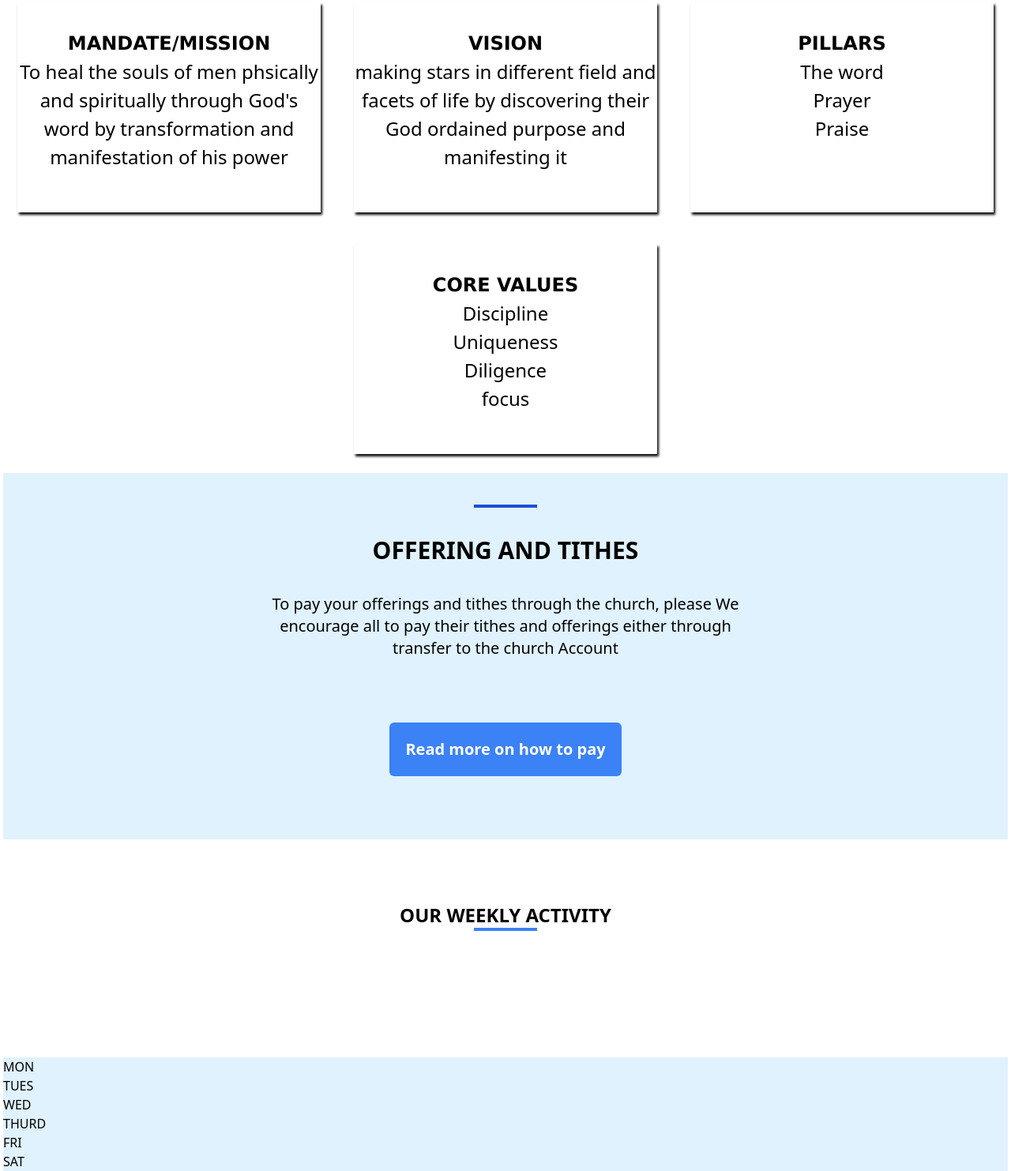
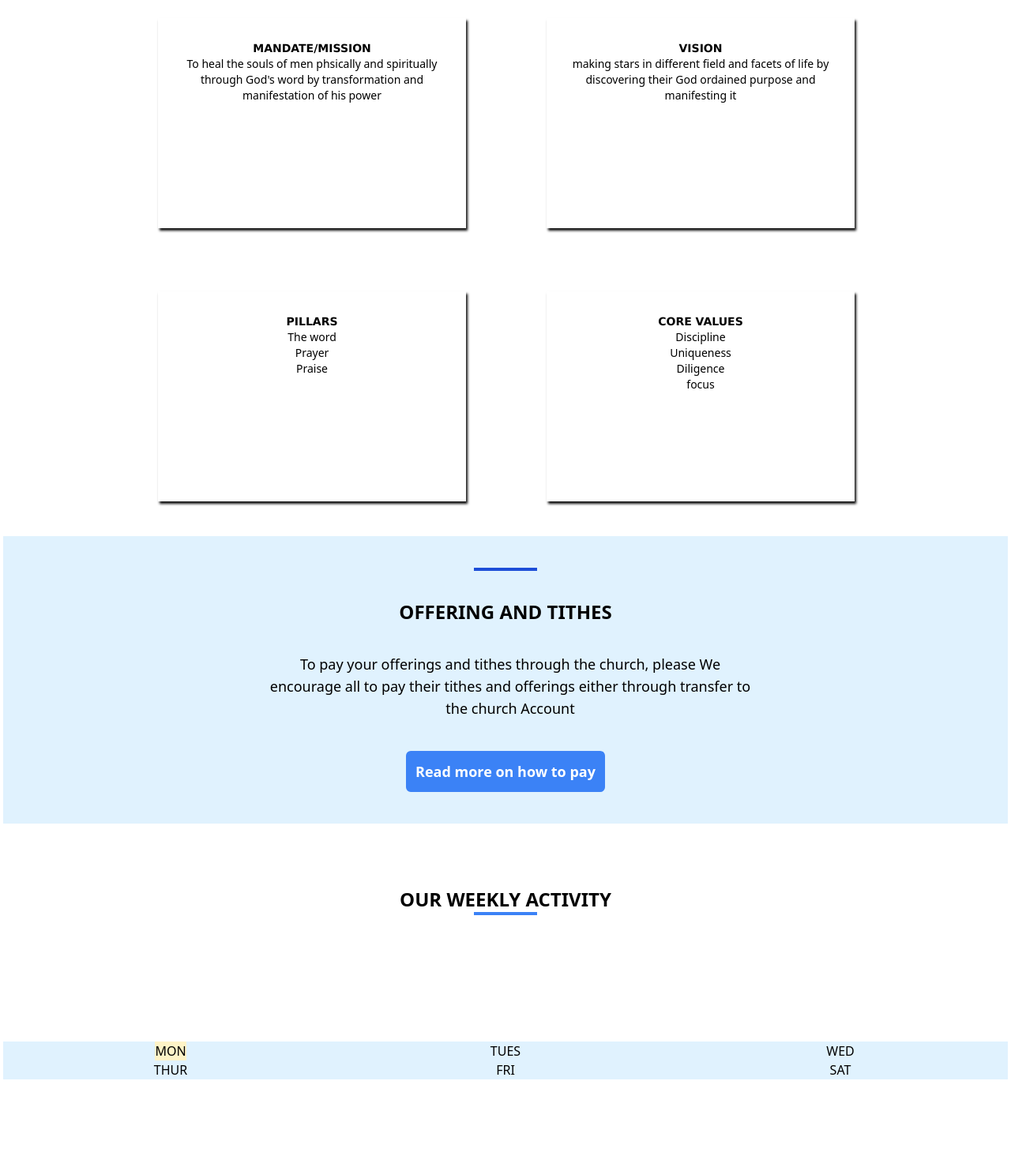
Before and after one commit to goodylove/church-site, a website: page index.html in a window 1280 px wide. Shown: the part 817-2300 px from the top of the page at 79% size. After the commit the page ends 2184 px from the top, so only its background shows below. Drawn offline with nearby package versions, Linux system fonts and the light colour scheme.

Commit message:
adjusted nav bar

```diff
--- a/index.html
+++ b/index.html
@@ -16,7 +16,7 @@
     <div class="w-full">
       <!-- nav bar -->
       <div
-        class="flex items-center z-10 justify-between w-full h-16 bg-blue-400 md:h-16 lg:h-16 xl:h-16 2xl:h-16 fixed top-0"
+        class="flex items-center z-10 justify-between w-9/12 md:w-full ld:w-full xl:w-full 2xl:w-full pl-1 pr-5 h-16 bg-blue-400 md:h-16 lg:h-16 xl:h-16 2xl:h-16 fixed top-0"
       >
         <!-- logo-wrapper -->
         <div>
@@ -24,12 +24,14 @@
         </div>
 
         <!-- menu- wrapper -->
-        <div class="flex items-center justify-center w-4/12">
-          <div class="hambuger md:hidden lg:hidden xl:hidden 2xl:hidden">
+        <div class="flex items-center justify-center md:w-6/12">
+          <div
+            class="hambuger md:hidden lg:hidden xl:hidden 2xl:hidden text-2xl text-[#fff]"
+          >
             <i class="fas fa-bars"></i>
           </div>
           <ul
-            class="list hidden flex flex-wrap items-center justify-between md:flex lg:flex xl:flex 2xl:flex w-11/12 text-lg font-extrabold text-[#fff]"
+            class="list hidden flex flex-wrap items-center justify-evenly md:flex lg:flex xl:flex 2xl:flex w-11/12 text-lg font-extrabold text-[#fff]"
           >
             <li class="no-underline hover:underline">
               <a href="index.html" class="no-underline hover:underline">Home</a>
@@ -54,7 +56,7 @@
       <!-- nav bar ends here -->
       <!-- mobile menu -->
       <div
-        class="bg-gray-200 mobl-menu md:hidden lg:hidden xl:hidden 2xl:hidden h-full mt-20"
+        class="bg-gray-200 mobl-menu md:hidden lg:hidden xl:hidden 2xl:hidden h-screen mt-20"
       >
         <div class="text-end pr-2">
           <i class="fas fa-times close-icon"></i>
@@ -102,22 +104,24 @@
       <!-- banner ends here -->
       <!--  church info -->
       <div class="church-info-wrapper flex w-full justify-center items-center">
-        <div class="flex flex-wrap text-center justify-evenly">
-          <div class="church-info1">
+        <div
+          class="grid grid-cols-1 gap-x-1 text-center justify-evenly w-11/12 md:grid-cols-2 md:w-9/12 md: gap-x-6"
+        >
+          <div class="church-info1 w-full text-sm md:w-10/12 p-7 md:m-10">
             <span>MANDATE/MISSION</span>
             <p>
               To heal the souls of men phsically and spiritually through God's
               word by transformation and manifestation of his power
             </p>
           </div>
-          <div class="church-info1">
+          <div class="church-info1 w-full text-sm md:w-10/12 p-7 md:m-10">
             <span>VISION</span>
             <p>
               making stars in different field and facets of life by discovering
               their God ordained purpose and manifesting it
             </p>
           </div>
-          <div class="church-info1">
+          <div class="church-info1 w-full text-sm md:w-10/12 p-7 md:m-10">
             <span>PILLARS</span>
             <ul>
               <li>The word</li>
@@ -125,7 +129,7 @@
               <li>Praise</li>
             </ul>
           </div>
-          <div class="church-info1">
+          <div class="church-info1 w-full text-sm md:w-10/12 p-7 md:m-10">
             <span>CORE VALUES</span>
             <ul>
               <li>Discipline</li>
@@ -145,19 +149,19 @@
           <div class="text-center flex items-center justify-center mt-10">
             <span class="w-20 h-1 bg-blue-700 text-center"></span>
           </div>
-          <span class="text-center font-bold text-3xl p-9"
+          <span class="text-center font-bold text-2xl p-9 md:3xl"
             >OFFERING AND TITHES</span
           >
-          <span class="flex justify-center text-xl">
-            <p class="text-center md:w-[50%]">
+          <span class="flex justify-center text-sm md:text-lg">
+            <p class="text-center md:w-[50%] pl-3">
               To pay your offerings and tithes through the church, please We
               encourage all to pay their tithes and offerings either through
               transfer to the church Account
             </p>
           </span>
-          <div class="m-10 flex items-center justify-center">
+          <div class="mt-10 mb-10 flex items-center justify-center w-full">
             <span
-              class="text-center m-10 bg-blue-500 p-5 rounded-md text-[#fff] font-bold text-xl"
+              class="text-center bg-blue-500 rounded-md text-[#fff] p-3 font-bold text-sm md:text-lg w-12/12"
               >Read more on how to pay</span
             >
           </div>
@@ -174,41 +178,36 @@
       <!-- weekly activties  info end -->
       <!-- weekly activitie  -->
       <div
-        class="offering-wrapper bg-sky-100 m-1 items-center justify-center w-ful grid-cols-3"
+        class="offering-wrapper bg-sky-100 m-1 w-12/12 grid-cols-3 activities grid justify-items-center"
       >
-        <div class="mon">
+        <div
+          class="mon text-center flex items-center justify-center relative bg-amber-100"
+        >
           <span>MON</span>
           <!-- <span>department meeting</span> -->
         </div>
-        <div class="tue">
+        <div class="tue text-center flex items-center justify-center">
           <span>TUES</span>
           <!-- <span>Bible study</span> -->
         </div>
-        <div class="wed">
+        <div class="wed text-center flex items-center justify-center">
           <span>WED</span>
           <!-- <span>Solution Hour</span> -->
         </div>
-        <div class="thur">
-          <span>THURD</span>
+        <div class="thur text-center flex items-center justify-center">
+          <span>THUR</span>
           <!-- <span>Choir Practice</span> -->
         </div>
-        <div class="fri">
+        <div class="fri text-center flex items-center justify-center">
           <span>FRI</span>
           <!-- <span>Preparatory Class</span> -->
         </div>
-        <div class="sat">
+        <div class="sat text-center flex items-center justify-center">
           <span>SAT</span>
           <!-- <span>Choir & Band Rehearsals</span> -->
         </div>
       </div>
-      <!-- <div class="weekly-wrapper flex flex-wrap">
-        <div class="mon"></div>
-        <div class="tue"></div>
-        <div class="wed"></div>
-        <div class="thur"></div>
-        <div class="fri"></div>
-        <div class="sat"></div>
-      </div> -->
+
       <!-- weekly activitie  end-->
     </div>
     <script src="./app.js"></script>
```
